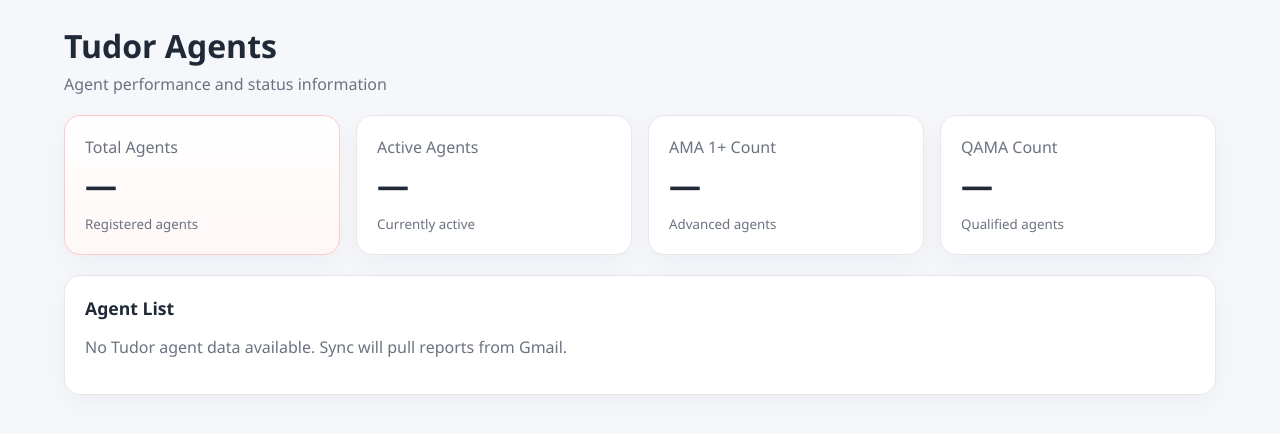
After one commit to kwetu-stack/urembo, a Flask app: template templates/tudor_agents.html in a window 1280 px wide. The commit adds this page. Shown: the top 434 px of the page. Run offline with Flask 3, Linux system fonts and the light colour scheme; the template is opened without the code that fills it, so the values that code supplies are empty.

Commit message:
Add Tudor Agents page and restrict email sync to specific sender
- Add dedicated Tudor Agents page with route and template
- Update navigation to include Tudor Agents link
- Restrict email sync to only accept emails from a_lamek.omullo@ke.airtel.com
- Exclude forwarded emails (FWD:/FW:) from sync processing
- Update Gmail query to target specific sender and report subjects

Generated with Devin (https://devin.ai)

Co-Authored-By: Devin <158243242+devin-ai-integration[bot]@users.noreply.github.com>

```diff
--- a/services/sync_service.py
+++ b/services/sync_service.py
@@ -23,11 +23,10 @@ from services.parsers import (
 )
 from services.token_store import load_credentials
 
-
 GMAIL_QUERY = (
-    'from:airtel.com OR from:ke.airtel.com OR from:kwetupartners.net OR '
+    "from:a_lamek.omullo@ke.airtel.com AND ("
     'subject:"PARTNER PERFORMANCE" OR subject:"SIM Insuance" OR '
-    'subject:"SIM Issuance" OR subject:"TUDOR AGENTS"'
+    'subject:"SIM Issuance" OR subject:"TUDOR AGENTS")'
 )
 
 
@@ -90,9 +89,13 @@ def _extract_parts(payload):
 
 def _download_attachment(service, message_id, part):
     attachment_id = part["body"]["attachmentId"]
-    attachment = service.users().messages().attachments().get(
-        userId="me", messageId=message_id, id=attachment_id
-    ).execute()
+    attachment = (
+        service.users()
+        .messages()
+        .attachments()
+        .get(userId="me", messageId=message_id, id=attachment_id)
+        .execute()
+    )
     return base64.urlsafe_b64decode(attachment["data"])
 
 
@@ -102,7 +105,11 @@ def _classify_message(subject, filenames):
 
     if "PARTNER PERFORMANCE" in subject_upper:
         return "partner_performance"
-    if "SIM" in names_upper and ("UTILIZATION" in names_upper or "INSUANCE" in names_upper or "ISSUANCE" in names_upper):
+    if "SIM" in names_upper and (
+        "UTILIZATION" in names_upper
+        or "INSUANCE" in names_upper
+        or "ISSUANCE" in names_upper
+    ):
         return "sim_utilization"
     if "TUDOR" in names_upper and "AGENT" in names_upper:
         return "tudor_agents"
@@ -115,7 +122,9 @@ def _classify_message(subject, filenames):
 
 def _sender_allowed(sender):
     sender = (sender or "").lower()
-    return any(domain in sender for domain in Config.AIRTEL_SENDER_DOMAINS)
+    # Only accept emails from the specific sender
+    allowed_sender = "a_lamek.omullo@ke.airtel.com"
+    return allowed_sender in sender
 
 
 def _save_partner_report(synced_email, parsed):
@@ -152,20 +161,22 @@ def _save_sim_report(synced_email, parsed):
     db.session.flush()
 
     for record in parsed.get("records", []):
-        db.session.add(SimUtilizationRecord(
-            report_id=report.id,
-            item_serial_number=record.get("item_serial_number"),
-            distributor_name=record.get("distributor_name"),
-            order_date=_naive(record.get("order_date")),
-            kyc_msisdn=record.get("kyc_msisdn"),
-            served_msisdn=record.get("served_msisdn"),
-            kyc_created_on=_naive(record.get("kyc_created_on")),
-            activation_time=_naive(record.get("activation_time")),
-            device_technology=record.get("device_technology"),
-            recharge_amount=record.get("recharge_amount"),
-            retailer_msisdn=record.get("retailer_msisdn"),
-            zone_name=record.get("zone_name"),
-        ))
+        db.session.add(
+            SimUtilizationRecord(
+                report_id=report.id,
+                item_serial_number=record.get("item_serial_number"),
+                distributor_name=record.get("distributor_name"),
+                order_date=_naive(record.get("order_date")),
+                kyc_msisdn=record.get("kyc_msisdn"),
+                served_msisdn=record.get("served_msisdn"),
+                kyc_created_on=_naive(record.get("kyc_created_on")),
+                activation_time=_naive(record.get("activation_time")),
+                device_technology=record.get("device_technology"),
+                recharge_amount=record.get("recharge_amount"),
+                retailer_msisdn=record.get("retailer_msisdn"),
+                zone_name=record.get("zone_name"),
+            )
+        )
 
 
 def _save_tudor_report(synced_email, parsed):
@@ -181,17 +192,19 @@ def _save_tudor_report(synced_email, parsed):
     db.session.flush()
 
     for agent in parsed.get("agents", []):
-        db.session.add(TudorAgent(
-            report_id=report.id,
-            agent_id=agent.get("agent_id"),
-            agent_name=agent.get("agent_name"),
-            site=agent.get("site"),
-            tse=agent.get("tse"),
-            ama_1plus=agent.get("ama_1plus"),
-            qama=agent.get("qama"),
-            qdrso=agent.get("qdrso"),
-            agent_status=agent.get("agent_status"),
-        ))
+        db.session.add(
+            TudorAgent(
+                report_id=report.id,
+                agent_id=agent.get("agent_id"),
+                agent_name=agent.get("agent_name"),
+                site=agent.get("site"),
+                tse=agent.get("tse"),
+                ama_1plus=agent.get("ama_1plus"),
+                qama=agent.get("qama"),
+                qdrso=agent.get("qdrso"),
+                agent_status=agent.get("agent_status"),
+            )
+        )
 
 
 def process_message(service, message):
@@ -199,12 +212,24 @@ def process_message(service, message):
     if SyncedEmail.query.filter_by(message_id=message_id).first():
         return False
 
-    full = service.users().messages().get(userId="me", id=message_id, format="full").execute()
-    headers = {h["name"].lower(): h["value"] for h in full["payload"].get("headers", [])}
+    full = (
+        service.users()
+        .messages()
+        .get(userId="me", id=message_id, format="full")
+        .execute()
+    )
+    headers = {
+        h["name"].lower(): h["value"] for h in full["payload"].get("headers", [])
+    }
     subject = headers.get("subject", "")
     sender = headers.get("from", "")
 
     if not _sender_allowed(sender):
+        return False
+
+    # Exclude forwarded emails
+    subject_upper = (subject or "").upper()
+    if subject_upper.startswith("FWD:") or subject_upper.startswith("FW:"):
         return False
 
     received_at = utcnow()
@@ -237,7 +262,11 @@ def process_message(service, message):
         _save_partner_report(synced_email, parsed)
     elif report_type == "sim_utilization":
         excel_part = next(
-            (p for p in attachment_parts if re.search(r"sim", p.get("filename", ""), re.I)),
+            (
+                p
+                for p in attachment_parts
+                if re.search(r"sim", p.get("filename", ""), re.I)
+            ),
             attachment_parts[0] if attachment_parts else None,
         )
         if not excel_part:
@@ -268,12 +297,17 @@ def sync_gmail_reports(app):
         processed = 0
         page_token = None
         while True:
-            response = service.users().messages().list(
-                userId="me",
-                q=GMAIL_QUERY,
-                maxResults=50,
-                pageToken=page_token,
-            ).execute()
+            response = (
+                service.users()
+                .messages()
+                .list(
+                    userId="me",
+                    q=GMAIL_QUERY,
+                    maxResults=50,
+                    pageToken=page_token,
+                )
+                .execute()
+            )
 
             for message in response.get("messages", []):
                 if process_message(service, message):
--- a/templates/base.html
+++ b/templates/base.html
@@ -21,6 +21,7 @@
       <a href="{{ url_for('dashboard.dashboard') }}" class="{% if request.endpoint == 'dashboard.dashboard' %}active{% endif %}">Dashboard</a>
       <a href="{{ url_for('dashboard.sim_utilization') }}" class="{% if request.endpoint == 'dashboard.sim_utilization' %}active{% endif %}">SIM Issuance</a>
       <a href="{{ url_for('dashboard.partner_performance') }}" class="{% if request.endpoint == 'dashboard.partner_performance' %}active{% endif %}">Partner Performance</a>
+      <a href="{{ url_for('dashboard.tudor_agents') }}" class="{% if request.endpoint == 'dashboard.tudor_agents' %}active{% endif %}">Tudor Agents</a>
     </div>
     <div class="nav-actions">
       <button id="sync-btn" class="btn btn-light">Sync Now</button>
--- /dev/null
+++ b/templates/tudor_agents.html
@@ -0,0 +1,76 @@
+{% extends "base.html" %}
+{% block title %}Tudor Agents · UREMBO{% endblock %}
+
+{% block content %}
+<header class="page-header">
+  <div>
+    <h1>Tudor Agents</h1>
+    <p>Agent performance and status information</p>
+  </div>
+</header>
+
+<section class="stats-grid">
+  <article class="stat-card highlight">
+    <span class="label">Total Agents</span>
+    <strong>{{ latest.total_agents if latest else '—' }}</strong>
+    <small>Registered agents</small>
+  </article>
+  <article class="stat-card">
+    <span class="label">Active Agents</span>
+    <strong>{{ latest.active_agents if latest else '—' }}</strong>
+    <small>Currently active</small>
+  </article>
+  <article class="stat-card">
+    <span class="label">AMA 1+ Count</span>
+    <strong>{{ latest.ama_1plus_count if latest else '—' }}</strong>
+    <small>Advanced agents</small>
+  </article>
+  <article class="stat-card">
+    <span class="label">QAMA Count</span>
+    <strong>{{ latest.qama_count if latest else '—' }}</strong>
+    <small>Qualified agents</small>
+  </article>
+</section>
+
+<article class="panel">
+  <h2>Agent List</h2>
+  {% if agents %}
+  <table>
+    <thead>
+      <tr>
+        <th>Agent ID</th>
+        <th>Agent Name</th>
+        <th>Site</th>
+        <th>TSE</th>
+        <th>AMA 1+</th>
+        <th>QAMA</th>
+        <th>QDRSO</th>
+        <th>Status</th>
+      </tr>
+    </thead>
+    <tbody>
+      {% for agent in agents %}
+      <tr>
+        <td>{{ agent.agent_id or '—' }}</td>
+        <td>{{ agent.agent_name or '—' }}</td>
+        <td>{{ agent.site or '—' }}</td>
+        <td>{{ agent.tse or '—' }}</td>
+        <td>{{ agent.ama_1plus or '—' }}</td>
+        <td>{{ agent.qama or '—' }}</td>
+        <td>{{ agent.qdrso or '—' }}</td>
+        <td>
+          {% if agent.agent_status == 'Active' %}
+          <span class="pill success">{{ agent.agent_status }}</span>
+          {% else %}
+          <span class="pill warning">{{ agent.agent_status or '—' }}</span>
+          {% endif %}
+        </td>
+      </tr>
+      {% endfor %}
+    </tbody>
+  </table>
+  {% else %}
+  <p class="empty">No Tudor agent data available. Sync will pull reports from Gmail.</p>
+  {% endif %}
+</article>
+{% endblock %}
```
Also changed, not shown: routes/dashboard.py (+25 -10 lines).
